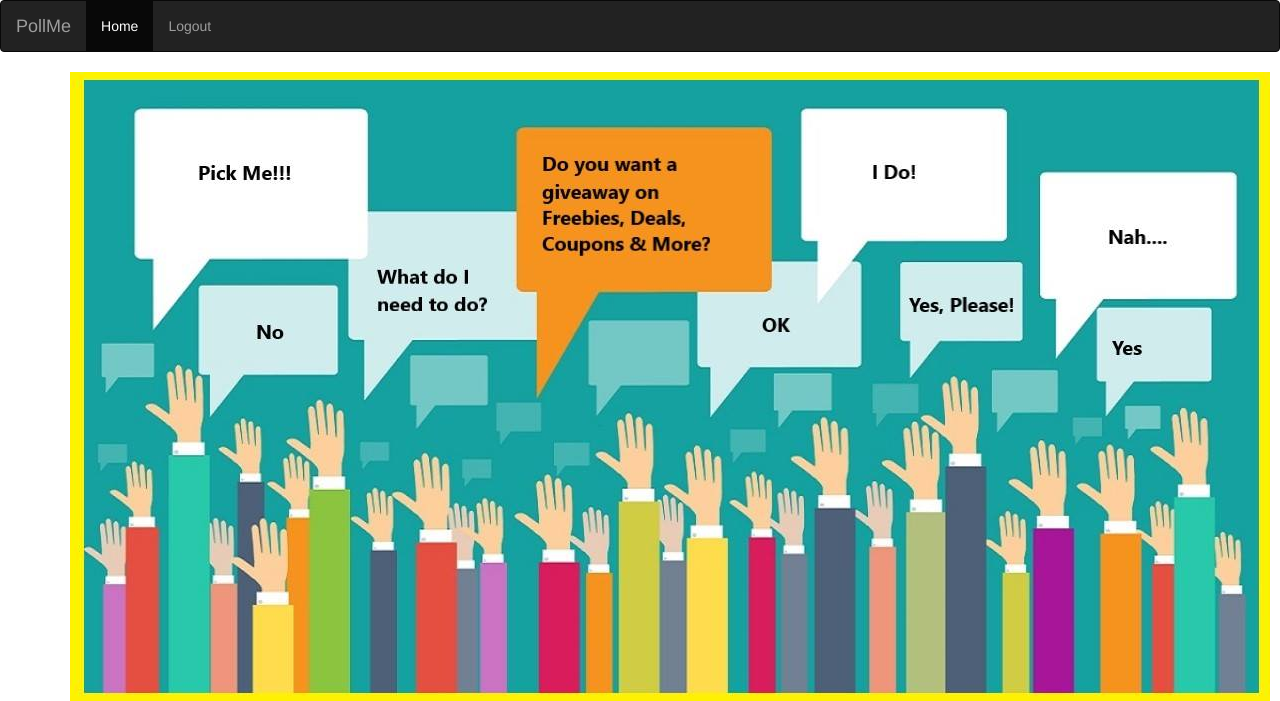
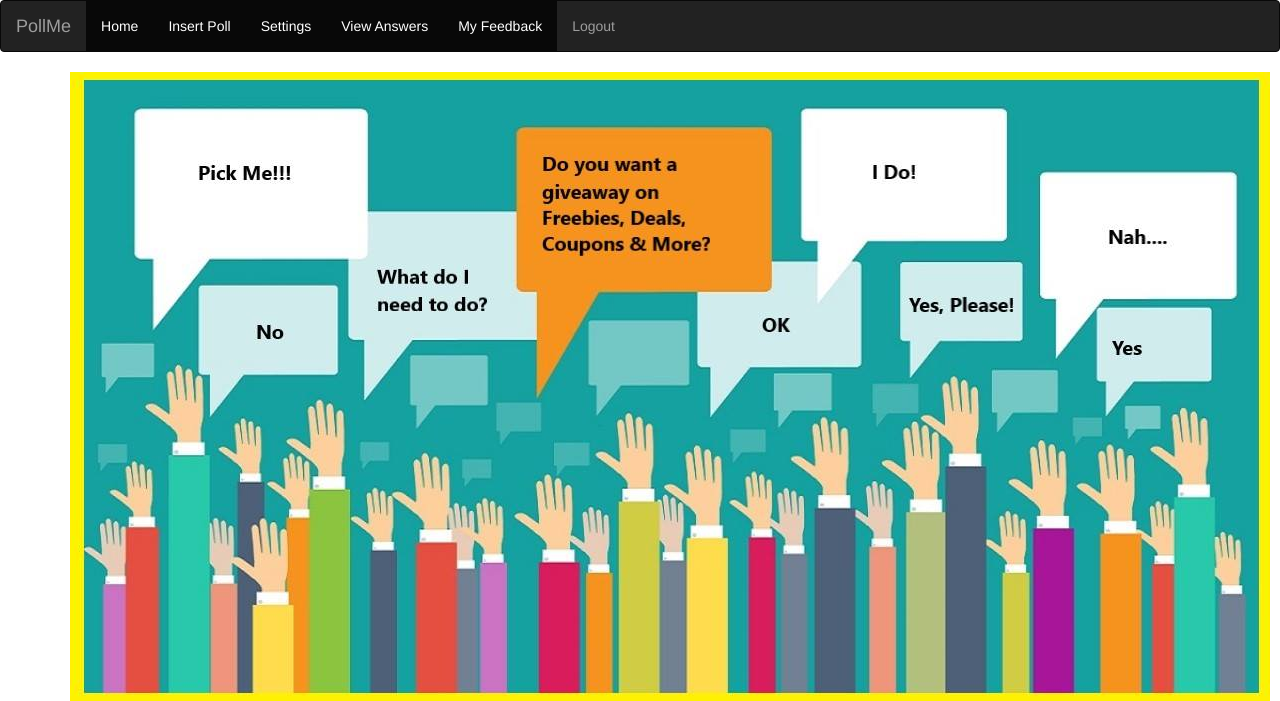
Before and after one commit to josephfarahat/SE2018G02, a PHP site: page /prototype/index.php in a window 1280 px wide. Shown: the top 701 px of the page. Run offline with PHP 8.4, Linux system fonts and the light colour scheme.

Commit message:
Update index.php

```diff
--- a/prototype/index.php
+++ b/prototype/index.php
@@ -28,6 +28,10 @@ if(isset($_GET['logout']) && !empty($_GET['logout'] ) )
     </div>
     <ul class="nav navbar-nav">
       <li class="active"><a href="#">Home</a></li>
+	      <li class="active"><a href="#">Insert Poll</a></li>
+	  <li class="active"><a href="#">Settings</a></li>
+	  <li class="active"><a href="#">View Answers</a></li>
+	  <li class="active"><a href="#">My Feedback</a></li>
       <li><a href="?logout=true">Logout</a></li>
     </ul>
   </div>
```
